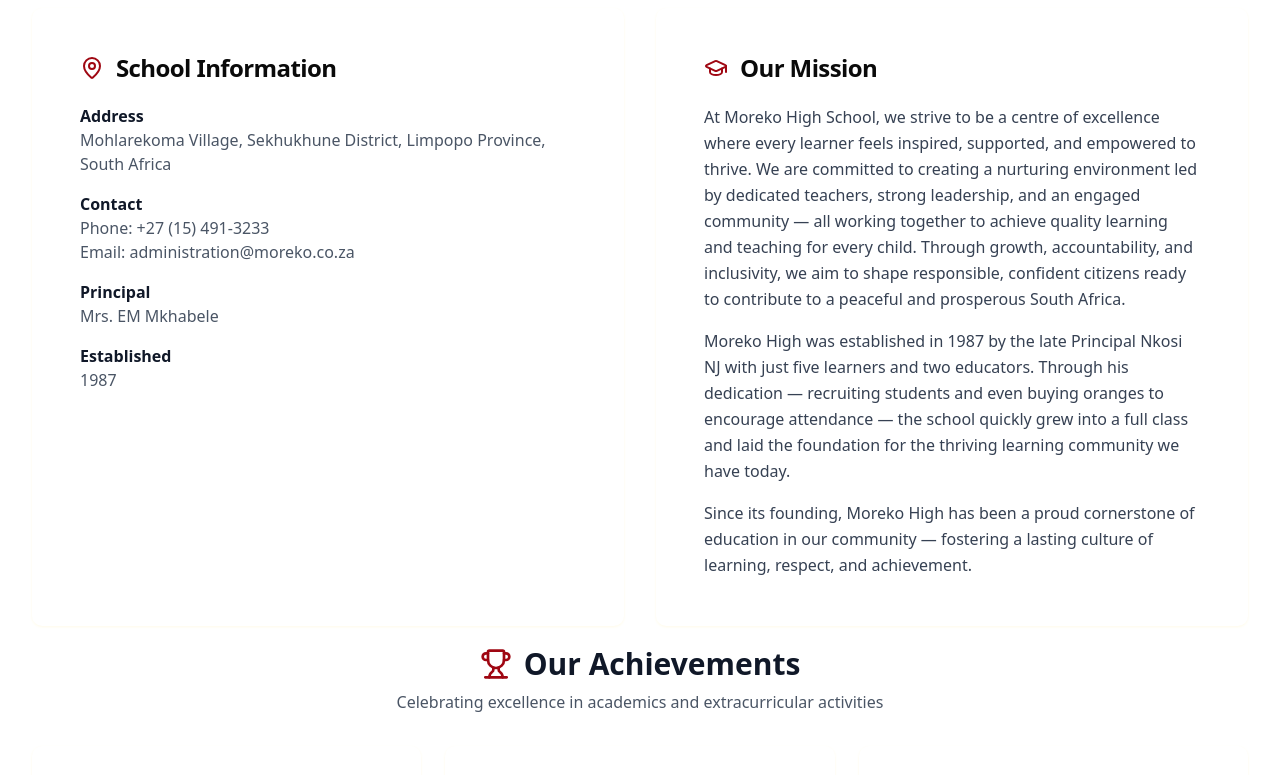
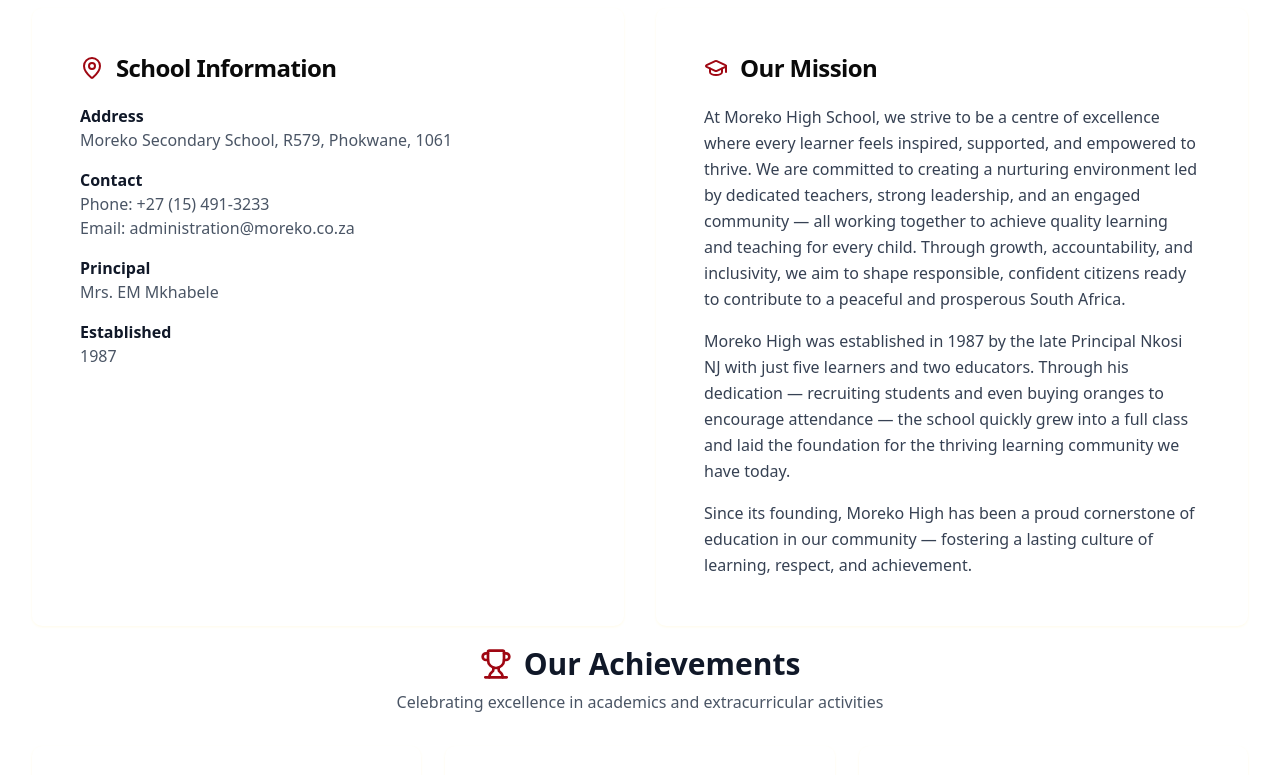
Before and after one commit to Osmond-Matsela/Moreko, a Next.js app: page / in a window 1280 px wide. Shown: the part 880-1655 px from the top of the page. Built offline with nearby package versions, Linux system fonts and the light colour scheme; no server answers; the database is empty.

Commit message:
updated location

```diff
--- a/src/components/HomePage/About.tsx
+++ b/src/components/HomePage/About.tsx
@@ -2,7 +2,7 @@ import React from 'react';
 import { Card, CardContent, CardHeader, CardTitle } from '../ui/card';
 import { GraduationCap, MapPin } from 'lucide-react';
  const schoolInfo = {
-    address: "Mohlarekoma Village, Sekhukhune District, Limpopo Province, South Africa",
+    address: "Moreko Secondary School, R579, Phokwane, 1061",
     phone: "+27 (15) 491-3233",
     email: "administration@moreko.co.za",
     established: "1987",
--- a/src/components/HomePage/Footer.tsx
+++ b/src/components/HomePage/Footer.tsx
@@ -3,7 +3,7 @@ import React from "react";
 import { Button } from "../ui/button";
 import Image from "next/image";
 const schoolInfo = {
-address: "Mohlarekoma Village, Sekhukhune District, Limpopo Province, South Africa",
+address: "Moreko Secondary School, R579, Phokwane, 1061",
     phone: "+27 (15) 491-3233",
     email: "administration@moreko.co.za",
     established: "1987",
--- a/src/components/HomePage/Hero.tsx
+++ b/src/components/HomePage/Hero.tsx
@@ -3,7 +3,7 @@ import React from 'react';
 import { Button } from '../ui/button';
 import Link from 'next/link';
 const schoolInfo = {
-    address: "Mohlarekoma Village, Sekhukhune District, Limpopo Province, South Africa",
+    address: "Moreko Secondary School, R579, Phokwane, 1061",
     phone: "+27 (15) 491-3233",
     email: "administration@moreko.co.za",
     established: "1987",
```
